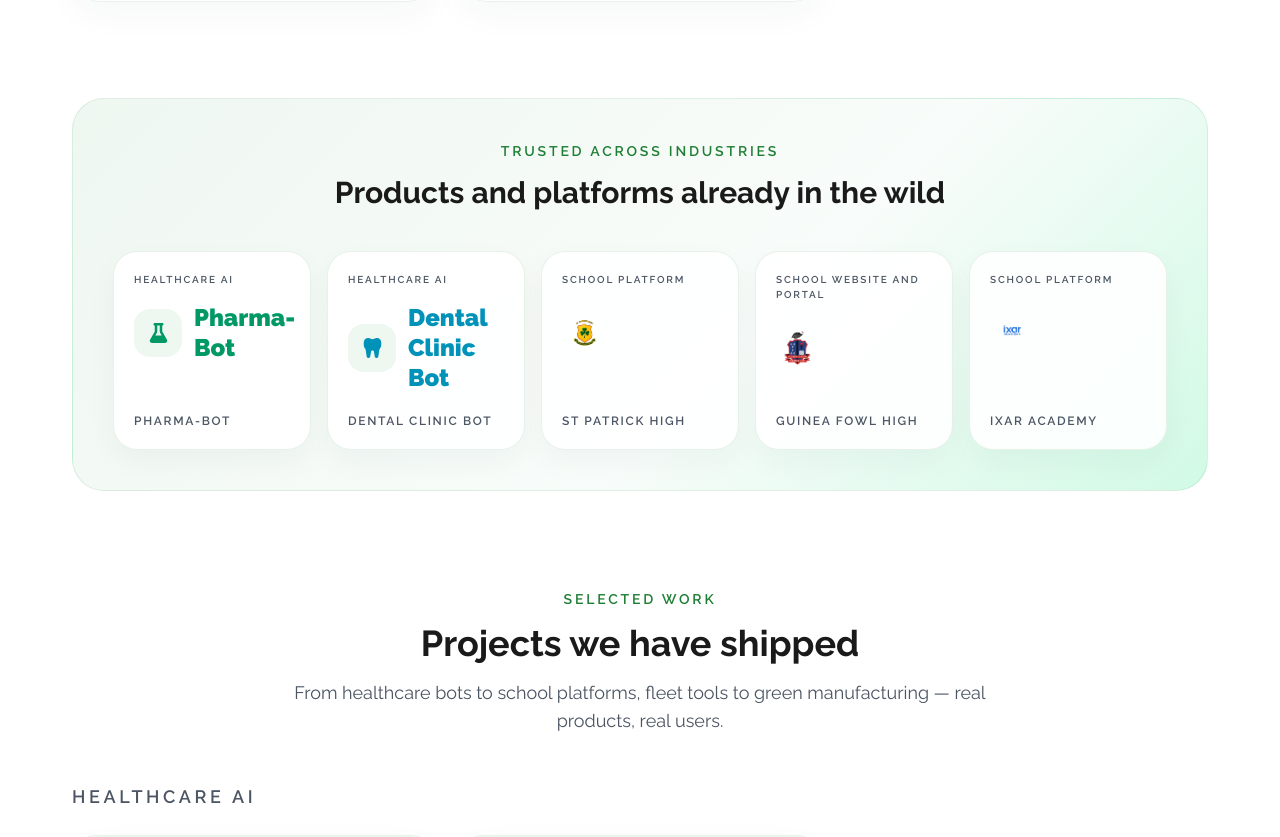
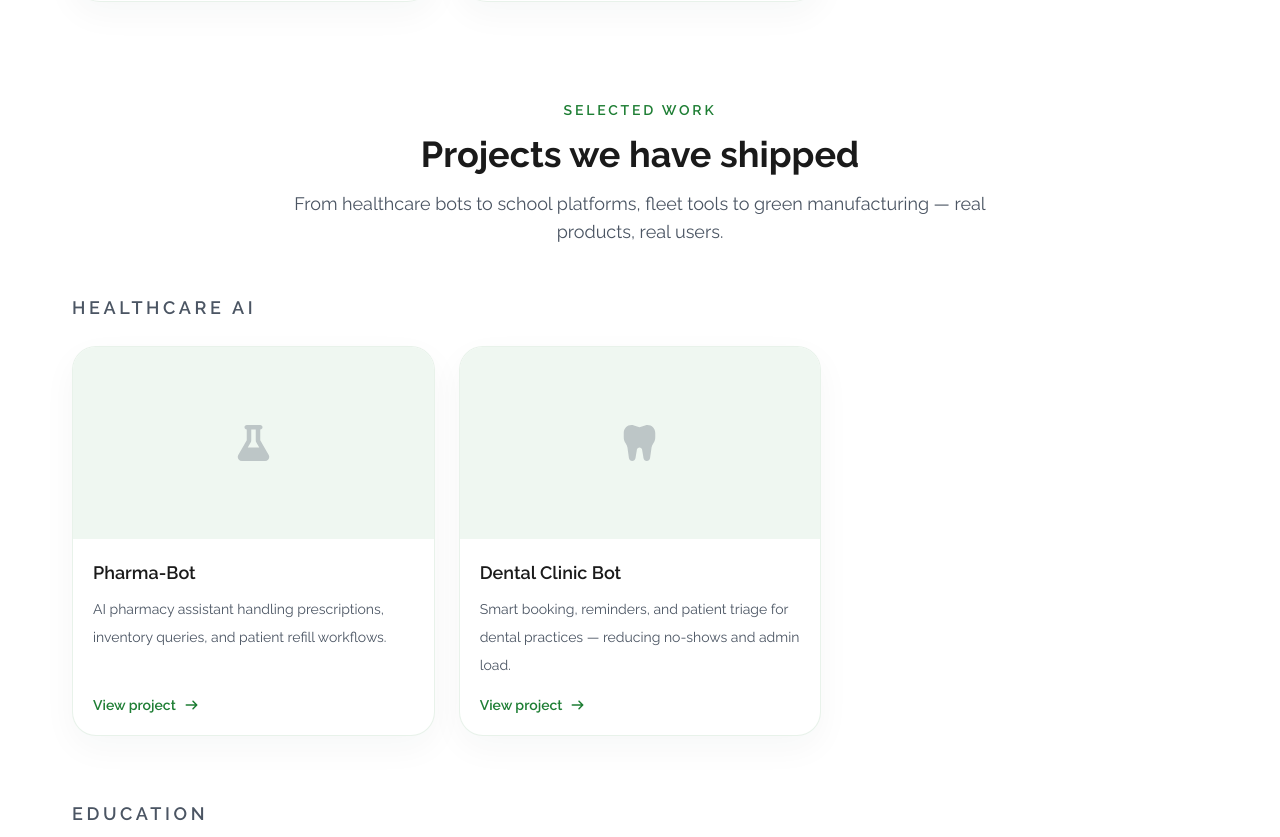
Before and after one commit to chiyakaKuda/ingeniosys.oc.zw, a Next.js app: page / in a window 1280 px wide. Shown: the part 1674-2511 px from the top of the page. Built offline with nearby package versions, Linux system fonts and the light colour scheme.

Commit message:
refactor: update global styles and layout to integrate Raleway font and enhance client logo presentation

```diff
--- a/src/app/page.tsx
+++ b/src/app/page.tsx
@@ -334,62 +334,7 @@ export default function Home() {
       {/* ═══════════════════════════════════════════════════
           CLIENT LOGOS
       ═══════════════════════════════════════════════════ */}
-      <section id="clients" className="mb-24 scroll-mt-28">
-        <Animate>
-          <div className="overflow-hidden rounded-[32px] border border-[rgba(30,126,52,0.10)] bg-[linear-gradient(135deg,var(--color-light)_0%,#f8fcfa_60%,var(--color-green-light)_100%)] px-6 py-10 sm:px-10">
-            <div className="mx-auto max-w-3xl text-center">
-              <span className="text-sm font-semibold uppercase tracking-[0.2em] text-[var(--color-green)]">
-                Trusted Across Industries
-              </span>
-              <h2 className="mt-3 text-2xl font-bold text-[var(--color-text)] sm:text-3xl">
-                Products and platforms already in the wild
-              </h2>
-            </div>
-            <div className="mt-10 grid gap-4 sm:grid-cols-2 lg:grid-cols-5">
-              {clientLogos.map((logo) => (
-                <div
-                  key={logo.name}
-                  className="group flex min-h-[160px] flex-col justify-between rounded-[24px] border border-[rgba(30,126,52,0.10)] bg-white/88 px-5 py-5 text-left shadow-[0_12px_30px_rgba(15,58,54,0.04)] transition duration-300 hover:-translate-y-1 hover:border-[var(--color-gold)]/35 hover:bg-white"
-                >
-                  <div>
-                    <p className="text-[10px] font-semibold uppercase tracking-[0.18em] text-[var(--color-muted)]">
-                      {logo.eyebrow}
-                    </p>
-                    {logo.src ? (
-                      <div className="relative mt-4 h-16 w-full">
-                        <Image
-                          src={logo.src}
-                          alt={`${logo.name} logo`}
-                          fill
-                          className="object-contain object-left transition duration-300 group-hover:scale-[1.02]"
-                        />
-                      </div>
-                    ) : (
-                      <div className="mt-4 flex items-center gap-3">
-                        {logo.icon ? (
-                          <span
-                            className={`flex h-12 w-12 shrink-0 items-center justify-center rounded-2xl bg-[var(--color-light)] text-xl ${logo.accent}`}
-                          >
-                            <FontAwesomeIcon icon={logo.icon} />
-                          </span>
-                        ) : null}
-                        <p
-                          className={`text-2xl font-black leading-tight ${logo.accent}`}
-                        >
-                          {logo.mark}
-                        </p>
-                      </div>
-                    )}
-                  </div>
-                  <span className="mt-5 text-xs font-semibold uppercase tracking-[0.14em] text-[var(--color-muted)] transition-colors group-hover:text-[var(--color-text)]">
-                    {logo.name}
-                  </span>
-                </div>
-              ))}
-            </div>
-          </div>
-        </Animate>
-      </section>
+
 
       {/* ═══════════════════════════════════════════════════
           SELECTED WORK
```
